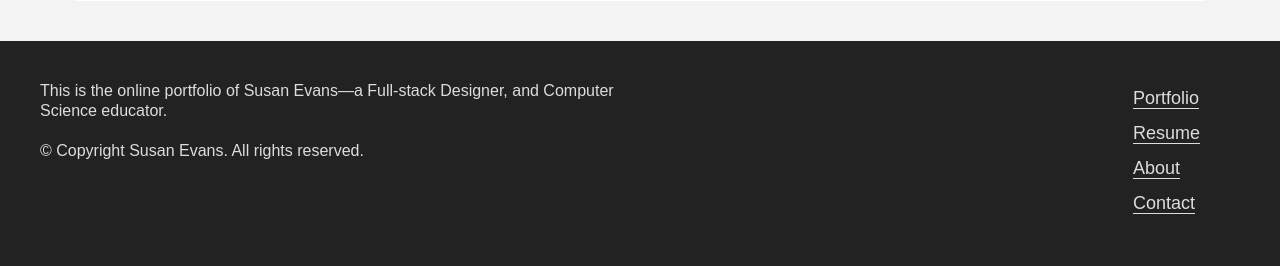
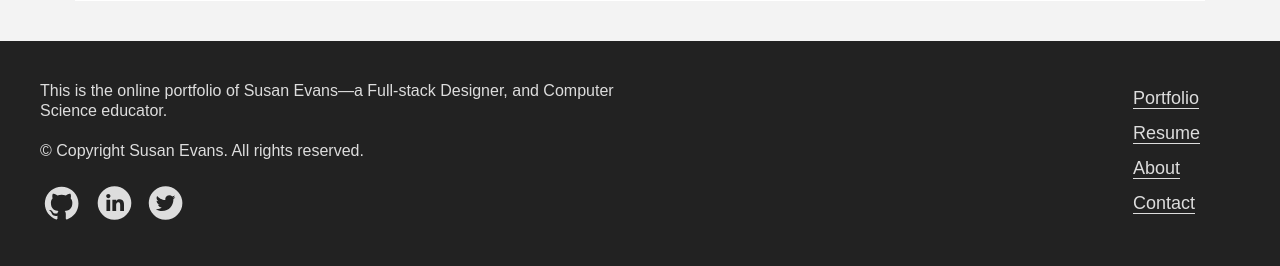
Before and after one commit to susanev/susanev.github.io, a PHP site: page / in a window 1280 px wide. Shown: the part 1072-1338 px from the top of the page. Run offline with PHP 8.4, Linux system fonts and the light colour scheme.

Commit message:
added social media icons to pages

```diff
--- a/contact.html
+++ b/contact.html
@@ -56,6 +56,12 @@
                 <p>This is the online portfolio of Susan Evans&mdash;a Full-stack Designer, and Computer Science educator.</p>
                 <a href="http://twitter.com/susanrevans"><img src="" /></a>
                 <p class="copyright">&copy; Copyright Susan Evans. All rights reserved.</p>
+
+                <div class="social-media">
+                    <a href="http://github.com/susanev"><img class="social-icon" src="imgs/svg/github.svg" /></a>
+                    <a href="http://www.linkedin.com/in/susanev"><img class="social-icon" src="imgs/svg/linkedin.svg" /></a>
+                    <a href="http://twitter.com/susanrevans"><img class="social-icon" src="imgs/svg/twitter.svg" /></a>
+                </div>
             </div>
 
             <div class="half-last">
--- a/css/styles.css
+++ b/css/styles.css
@@ -340,6 +340,25 @@ footer p {
 
 .intro-block {
     margin: 135px 0;
+}
+
+.social-media {
+    margin-top: 15px;
+}
+
+.social-media a {
+    padding-right: 3px;
+    border-bottom: none;
+    fill: #333;
+}
+
+.social-media a:hover {
+    border-bottom: none;
+}
+
+
+.social-icon {
+    width: 45px;
 }
 
 /* about styles */
@@ -691,7 +710,7 @@ label {
     }
 
     footer {
-        height: 275px;
+        height: 320px;
     }
 
     .about-1, .about-2, .about-3 {
--- a/index.html
+++ b/index.html
@@ -92,8 +92,13 @@
         <footer>
             <div class="half">
                 <p>This is the online portfolio of Susan Evans&mdash;a Full-stack Designer, and Computer Science educator.</p>
-                <a href="http://twitter.com/susanrevans"><img src="" /></a>
                 <p class="copyright">&copy; Copyright Susan Evans. All rights reserved.</p>
+
+                <div class="social-media">
+                    <a href="http://github.com/susanev"><img class="social-icon" src="imgs/svg/github.svg" /></a>
+                    <a href="http://www.linkedin.com/in/susanev"><img class="social-icon" src="imgs/svg/linkedin.svg" /></a>
+                    <a href="http://twitter.com/susanrevans"><img class="social-icon" src="imgs/svg/twitter.svg" /></a>
+                </div>
             </div>
 
             <div class="half-last">
--- a/resume.html
+++ b/resume.html
@@ -166,6 +166,12 @@
                 <p>This is the online portfolio of Susan Evans&mdash;a Full-stack Designer, and Computer Science educator.</p>
                 <a href="http://twitter.com/susanrevans"><img src="" /></a>
                 <p class="copyright">&copy; Copyright Susan Evans. All rights reserved.</p>
+
+                <div class="social-media">
+                    <a href="http://github.com/susanev"><img class="social-icon" src="imgs/svg/github.svg" /></a>
+                    <a href="http://www.linkedin.com/in/susanev"><img class="social-icon" src="imgs/svg/linkedin.svg" /></a>
+                    <a href="http://twitter.com/susanrevans"><img class="social-icon" src="imgs/svg/twitter.svg" /></a>
+                </div>
             </div>
 
             <div class="half-last">
```
Also changed, not shown: about.html (+6 -3 lines), imgs/svg/github.svg (added), imgs/svg/linkedin.svg (added), imgs/svg/twitter.svg (added).
